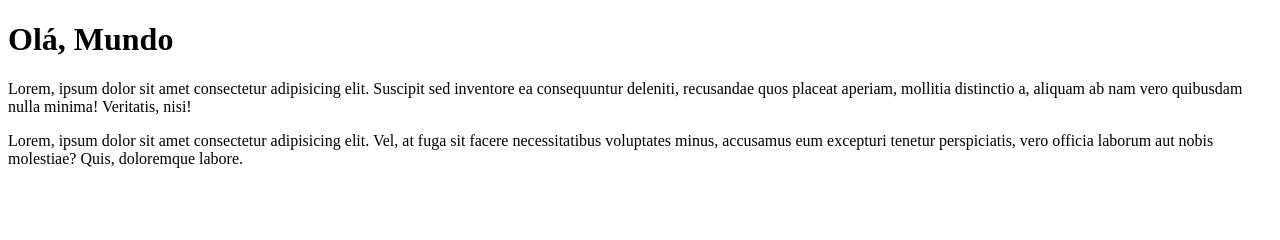
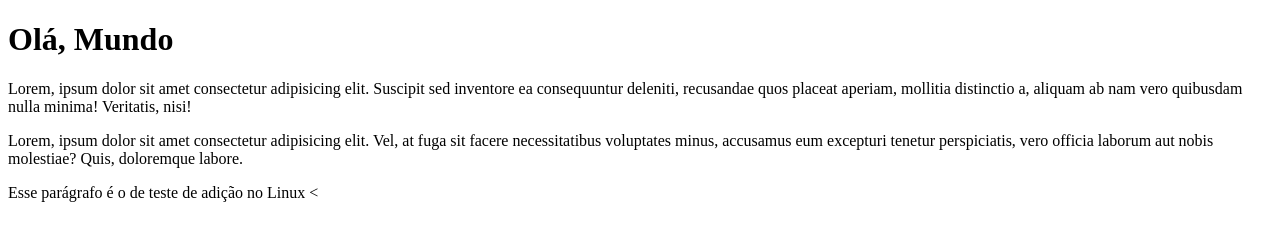
Before and after one commit to starkcentre/Ola-Mundo, a plain HTML site: page site-exemplo/index.html in a window 1280 px wide. Drawn offline with Linux system fonts and the light colour scheme.

Commit message:
Update index.html

```diff
--- a/site-exemplo/index.html
+++ b/site-exemplo/index.html
@@ -11,5 +11,6 @@
 
     <p>Lorem, ipsum dolor sit amet consectetur adipisicing elit. Suscipit sed inventore ea consequuntur deleniti, recusandae quos placeat aperiam, mollitia distinctio a, aliquam ab nam vero quibusdam nulla minima! Veritatis, nisi!</p>
     <p>Lorem, ipsum dolor sit amet consectetur adipisicing elit. Vel, at fuga sit facere necessitatibus voluptates minus, accusamus eum excepturi tenetur perspiciatis, vero officia laborum aut nobis molestiae? Quis, doloremque labore.</p>
+    <p>Esse parágrafo é o de teste de adição no Linux &lt;</p>
 </body>
 </html>
```
